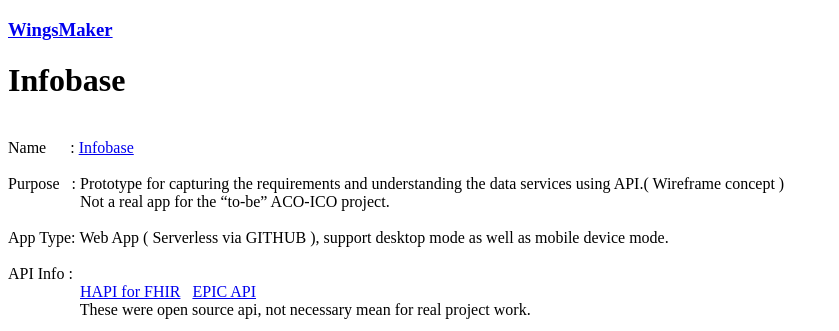
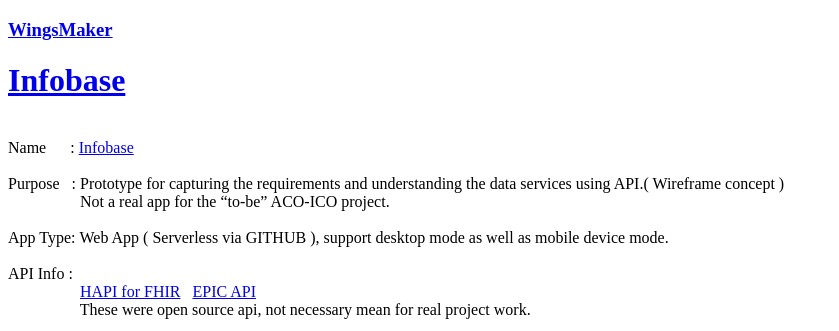
Before and after one commit to KimHuatLim/Infobase, a plain HTML site: page index.html in a window 1280 px wide. Shown: the top 331 px of the page, without its empty margins (0-839 px from the left). Drawn offline with Linux system fonts and the light colour scheme.

Commit message:
Add files via upload

```diff
--- a/index.html
+++ b/index.html
@@ -9,7 +9,7 @@
 </head>
 <body>
 <h3><a id="a-title" href="https://wingsmaker.github.io/Github/Index.html">WingsMaker</a></h3>
-<h1>Infobase</h1>
+<h1><a href="https://wingsmaker.github.io/Infobase/Infobase.html">Infobase</a></h1>
 <br>
 Name&nbsp&nbsp&nbsp&nbsp&nbsp&nbsp:&nbsp<a href="https://wingsmaker.github.io/Infobase/Infobase.html">Infobase</a><br>
 <br>
```
